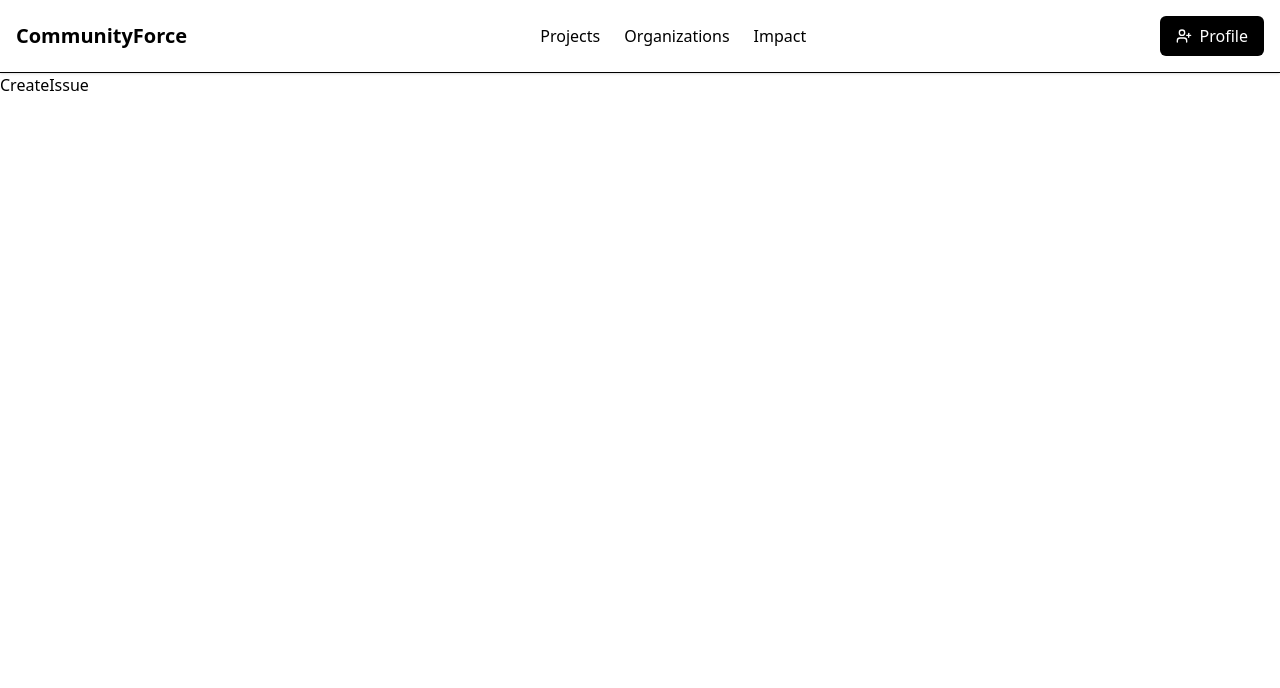
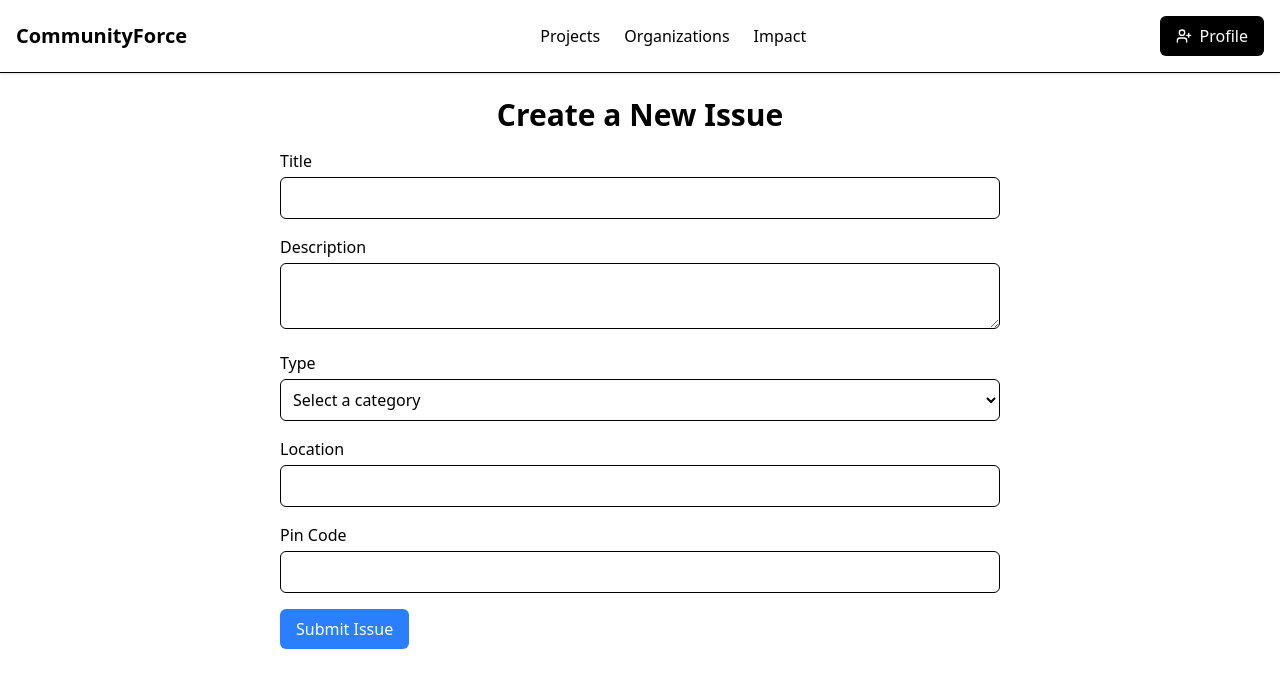
Before and after one commit to adios-xo/techx-Crowdwork, a React (Vite) app in the folder frontend/: page /createIssue in a window 1280 px wide. Shown: the top 688 px of the page. Built offline with nearby package versions, Linux system fonts and the light colour scheme; sample sign-in values are in the browser's storage.

Commit message:
Added issues components in the site

```diff
--- a/frontend/src/components/CreateIssueButton.jsx
+++ b/frontend/src/components/CreateIssueButton.jsx
@@ -4,7 +4,7 @@ import { Link } from "react-router-dom";
 const CreateIssueButton = () => {
   return (
     <div className="fixed bottom-15 right-10">
-      <Link to="/createIssue" className="py-4 px-6 bg-slate-800 text-white rounded-full shadow-md text-3xl font-bold hover:shadow-[0px_5px_15px_rgba(0,0,0,0.35)]">
+      <Link to="/createIssue" className="py-4 px-6 bg-black text-white rounded-full shadow-md text-3xl font-bold hover:shadow-[0px_5px_15px_rgba(0,0,0,0.35)]">
         +
       </Link>
     </div>
--- a/frontend/src/components/IssuesList.jsx
+++ b/frontend/src/components/IssuesList.jsx
@@ -8,12 +8,18 @@ const IssuesList = ({ userRole }) => {
     const [issues, setIssues] = useState([]);
     const [filteredIssues, setFilteredIssues] = useState([]);
     const [statusFilter, setStatusFilter] = useState("all");
+    const [pinFilter, setPinFilter] = useState(""); // Pincode filter state
     const navigate = useNavigate();
 
     useEffect(() => {
         const fetchIssues = async () => {
             try {
-                const response = await axios.get("http://localhost:8080/v1/check-issues");
+                const response = await axios.get("http://localhost:8080/v1/check-issues", {
+                    headers: {
+                        Authorization: `Bearer ${localStorage.getItem("userToken")}`,
+                        "Content-Type": "application/json",
+                    },
+                });
                 setIssues(response.data);
             } catch (error) {
                 console.error("Error fetching issues:", error);
@@ -24,29 +30,50 @@ const IssuesList = ({ userRole }) => {
 
     useEffect(() => {
         let filtered = issues;
+
+        // If user is a volunteer, filter out "Active" issues
         if (userRole === "volunteer") {
-            filtered = filtered.filter((issue) => issue.status !== "active");
+            filtered = filtered.filter((issue) => issue.status !== "Active");
         }
+
+        // Apply status filter
         if (statusFilter !== "all") {
             filtered = filtered.filter((issue) => issue.status === statusFilter);
         }
+
+        // Apply pincode filter if user has entered a value
+        if (pinFilter.trim() !== "") {
+            filtered = filtered.filter((issue) => issue.pin.includes(pinFilter));
+        }
+
         setFilteredIssues(filtered);
-    }, [issues, statusFilter, userRole]);
+    }, [issues, statusFilter, pinFilter, userRole]);
 
     return (
-        <div className="container mx-auto p-6 flex-col w-[80%]">
-            <div className="flex justify-between">
-                <h1 className="text-2xl font-bold mb-4">Issues List</h1>
+        <div className="container mx-auto p-6 w-[80%] flex flex-col">
+            <div className="flex justify-between items-center mb-4">
+                <h1 className="text-2xl font-bold">Issues List</h1>
 
+                {/* Pincode Filter Input */}
+                <input
+                    type="text"
+                    name="pin"
+                    placeholder="Search for pincode"
+                    className="p-2 border rounded-md"
+                    value={pinFilter}
+                    onChange={(e) => setPinFilter(e.target.value)}
+                />
+
+                {/* Status Filter Dropdown */}
                 <select
-                    className="mb-4 p-2 border rounded-md"
+                    className="p-2 border rounded-md"
                     value={statusFilter}
                     onChange={(e) => setStatusFilter(e.target.value)}
                 >
                     <option value="all">All</option>
-                    <option value="active">Active</option>
-                    <option value="inprogress">In Progress</option>
-                    <option value="completed">Completed</option>
+                    <option value="Under Review">Under Review</option>
+                    <option value="Active">Active</option>
+                    <option value="Completed">Completed</option>
                 </select>
             </div>
 
@@ -54,7 +81,7 @@ const IssuesList = ({ userRole }) => {
                 {filteredIssues.length > 0 ? (
                     filteredIssues.map((issue) => <IssueComponent key={issue.id} issue={issue} />)
                 ) : (
-                    <p className="mx-auto">No issues found.</p>
+                    <p className="text-center text-gray-500">No issues found.</p>
                 )}
             </div>
         </div>
--- a/frontend/src/components/Navbar.jsx
+++ b/frontend/src/components/Navbar.jsx
@@ -11,10 +11,10 @@ const Navbar = () => {
 
     return (
         <nav className="flex justify-between items-center p-4 border-b shadow-sm">
-            <div className="text-xl font-bold">
+            <Link to={userToken ? "/home" : "/"} className="text-xl font-bold">
                 <span className="text-black">Community</span>
                 <span className="text-black font-bold">Force</span>
-            </div>
+            </Link>
             <div className="flex space-x-6">
                 <a href="#" className="text-black hover:underline">Projects</a>
                 <a href="#" className="text-black hover:underline">Organizations</a>
--- a/frontend/src/pages/CreateIssue.jsx
+++ b/frontend/src/pages/CreateIssue.jsx
@@ -1,9 +1,120 @@
-import React from 'react'
+import React from "react";
+import { useForm } from "react-hook-form";
+import axios from "axios";
+import { useNavigate } from "react-router-dom";
 
 const CreateIssue = () => {
+  const {
+    register,
+    handleSubmit,
+    formState: { errors },
+  } = useForm();
+
+  const navigate = useNavigate();
+
+  const onSubmit = async (data) => {
+    try {
+      const token = localStorage.getItem("userToken"); // Get userToken from localStorage
+
+      const response = await axios.post(
+        "http://localhost:8080/v1/issue-post",
+        data,
+        {
+          headers: {
+            Authorization: `Bearer ${token}`, // Attach Bearer token
+            "Content-Type": "application/json",
+          },
+        }
+      );
+      console.log(data);
+
+      navigate("/home"); // Redirect to home or issues list
+    } catch (error) {
+      console.error("Error creating issue:", error);
+    }
+  };
+
+  const categories = [
+    "Climate Action",
+    "Education",
+    "Healthcare",
+    "Food Security",
+    "Housing",
+    "Others",
+  ];
+
   return (
-    <div>CreateIssue</div>
-  )
-}
+    <div className="container mx-auto p-6 w-[60%]">
+      <h1 className="text-3xl font-bold mb-4 text-center">Create a New Issue</h1>
+      <form onSubmit={handleSubmit(onSubmit)} className="space-y-4">
 
-export default CreateIssue
+        {/* Title */}
+        <div>
+          <label className="block font-medium mb-1">Title</label>
+          <input
+            {...register("title", { required: "Title is required" })}
+            className="w-full p-2 border rounded-md"
+          />
+          {errors.title && <p className="text-red-500">{errors.title.message}</p>}
+        </div>
+
+        {/* Description */}
+        <div>
+          <label className="block font-medium mb-1">Description</label>
+          <textarea
+            {...register("desc", { required: "Description is required" })}
+            className="w-full p-2 border rounded-md"
+          />
+          {errors.desc && <p className="text-red-500">{errors.desc.message}</p>}
+        </div>
+
+        {/* Type (Dropdown) */}
+        <div>
+          <label className="block font-medium mb-1">Type</label>
+          <select
+            {...register("type", { required: "Type is required" })}
+            className="w-full p-2 border rounded-md"
+          >
+            <option value="">Select a category</option>
+            {categories.map((category, index) => (
+              <option key={index} value={category}>
+                {category}
+              </option>
+            ))}
+          </select>
+          {errors.type && <p className="text-red-500">{errors.type.message}</p>}
+        </div>
+
+        {/* Location */}
+        <div>
+          <label className="block font-medium mb-1">Location</label>
+          <input
+            {...register("location", { required: "Location is required" })}
+            className="w-full p-2 border rounded-md"
+          />
+          {errors.location && <p className="text-red-500">{errors.location.message}</p>}
+        </div>
+
+        {/* Pin Code */}
+        <div>
+          <label className="block font-medium mb-1">Pin Code</label>
+          <input
+            {...register("pin", { required: "Pin Code is required" })}
+            className="w-full p-2 border rounded-md"
+          />
+          {errors.pin && <p className="text-red-500">{errors.pin.message}</p>}
+        </div>
+
+        {/* Submit Button */}
+        <button
+          type="submit"
+          className="bg-blue-500 text-white px-4 py-2 rounded-md hover:bg-blue-600"
+        >
+          Submit Issue
+        </button>
+      </form>
+    </div>
+  );
+};
+
+export default CreateIssue;
--- a/frontend/src/routes/Routes.jsx
+++ b/frontend/src/routes/Routes.jsx
@@ -5,6 +5,7 @@ import Landing from "../pages/Landing";
 import Navbar from "../components/Navbar";
 import Footer from "../components/Footer";
 import CreateIssue from "../pages/CreateIssue";
+import IssuePage from "../pages/IssuePage";
 
 // Lazy-loaded components for better performance
 const Login = lazy(() => import("../pages/forms/Login"));
@@ -48,6 +49,15 @@ const AppRoutes = () => {
                     <Route path="/user" element={<ProtectedRoute>
                         <Profile />
                     </ProtectedRoute>} />
+
+                    <Route path="/issue" element={
+                        <>
+                            <ProtectedRoute>
+                                <Navbar />
+                                <IssuePage />
+                            </ProtectedRoute>
+                        </>
+                    } />
                 </Routes>
             </Suspense>
         </Router>
```
Also changed, not shown: frontend/src/components/IssueComponent.jsx (+18 -9 lines), frontend/src/pages/IssuePage.jsx (+38 -10 lines).
